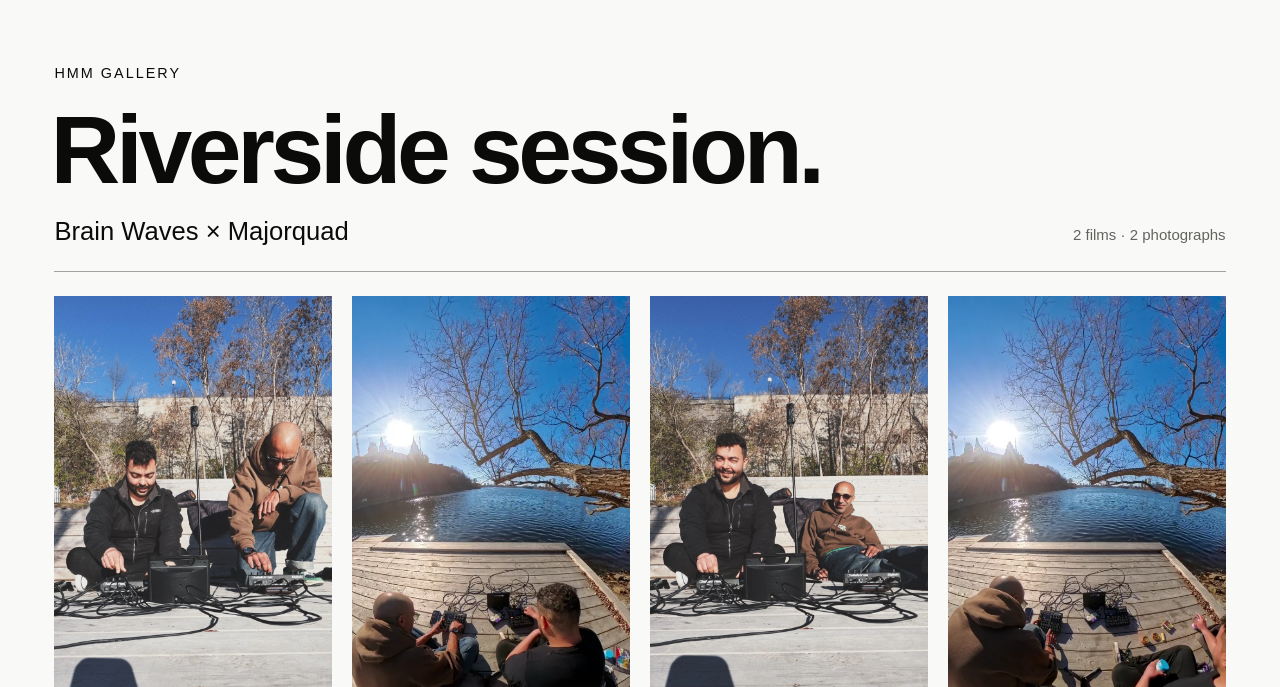
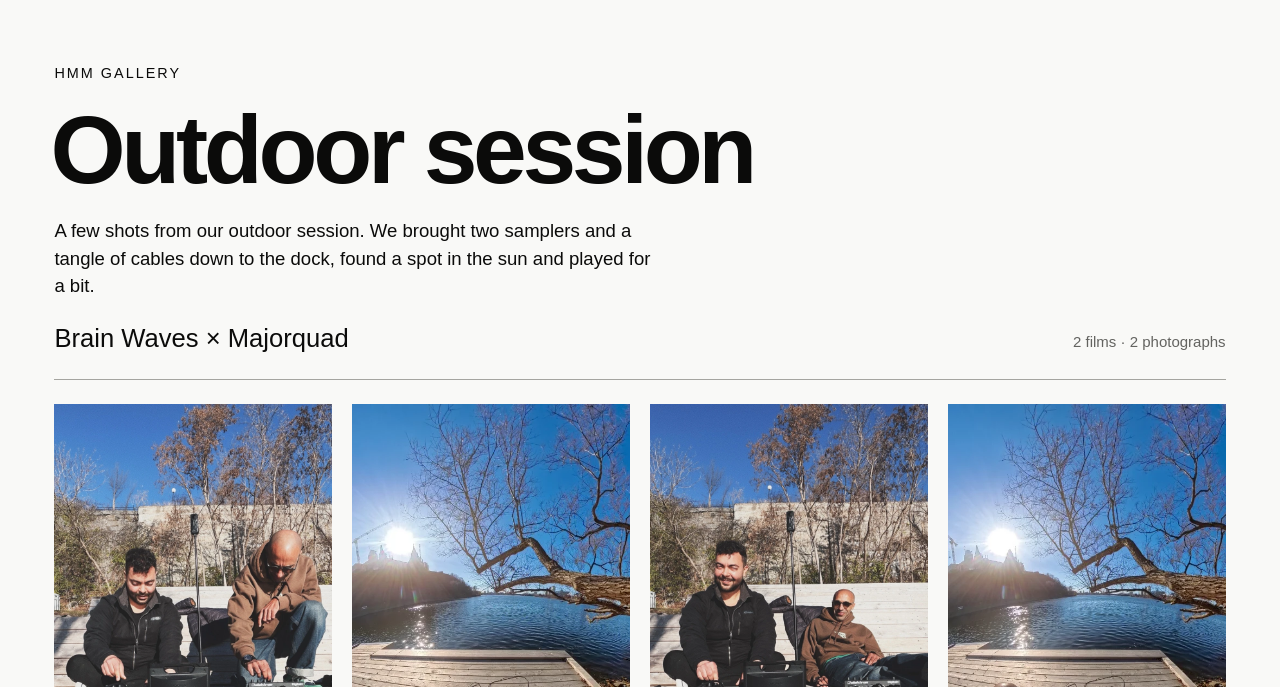
Before and after one commit to DigiAlchemydsp/Humans-Making-Music, a website: page gallery.html in a window 1280 px wide. Shown: the part 113-800 px from the top of the page. Drawn offline with Linux system fonts and the light colour scheme.

Commit message:
Title the gallery Outdoor session and introduce the session in the duo’s voice

```diff
--- a/gallery.css
+++ b/gallery.css
@@ -1,6 +1,7 @@
 .gallery-intro { padding: clamp(2.3rem, 5vw, 4.7rem) 0 1.6rem; }
 .gallery-intro .eyebrow { font-size: .9rem; }
 .gallery-intro h1 { margin: 1.2rem 0 1.25rem -.04em; }
+.gallery-story { max-width: 58ch; font-size: clamp(1.0625rem, 1.45vw, 1.25rem); line-height: 1.5; margin-bottom: 1.5rem; }
 .gallery-byline, .gallery-caption, .viewer-bar, .viewer-footer, .viewer-footer nav { display: flex; align-items: baseline; justify-content: space-between; gap: 1rem; }
 .gallery-byline p { font-size: clamp(1.15rem, 2vw, 1.65rem); }
 .gallery-byline span, .gallery-caption span { color: var(--muted); font-size: .9375rem; }
--- a/gallery.html
+++ b/gallery.html
@@ -5,7 +5,7 @@
   <meta name="viewport" content="width=device-width, initial-scale=1">
   <meta name="theme-color" content="#f9f9f7">
   <meta name="description" content="Brain Waves and Majorquad play live by the water. Two films and two photographs from the HMM outdoor session.">
-  <title>Riverside session · Gallery | Humans Making Music</title>
+  <title>Outdoor session · Gallery | Humans Making Music</title>
   <link rel="icon" href="assets/favicon.svg" type="image/svg+xml">
   <link rel="stylesheet" href="styles.css">
   <link rel="stylesheet" href="gallery.css">
@@ -25,7 +25,8 @@
     <main id="main">
       <header class="gallery-intro">
         <p class="eyebrow">HMM Gallery</p>
-        <h1>Riverside session.</h1>
+        <h1>Outdoor session</h1>
+        <p class="gallery-story">A few shots from our outdoor session. We brought two samplers and a tangle of cables down to the dock, found a spot in the sun and played for a bit.</p>
         <div class="gallery-byline"><p>Brain Waves × Majorquad</p><span>2 films · 2 photographs</span></div>
       </header>
       <div class="gallery-grid" aria-label="Session gallery">
```
